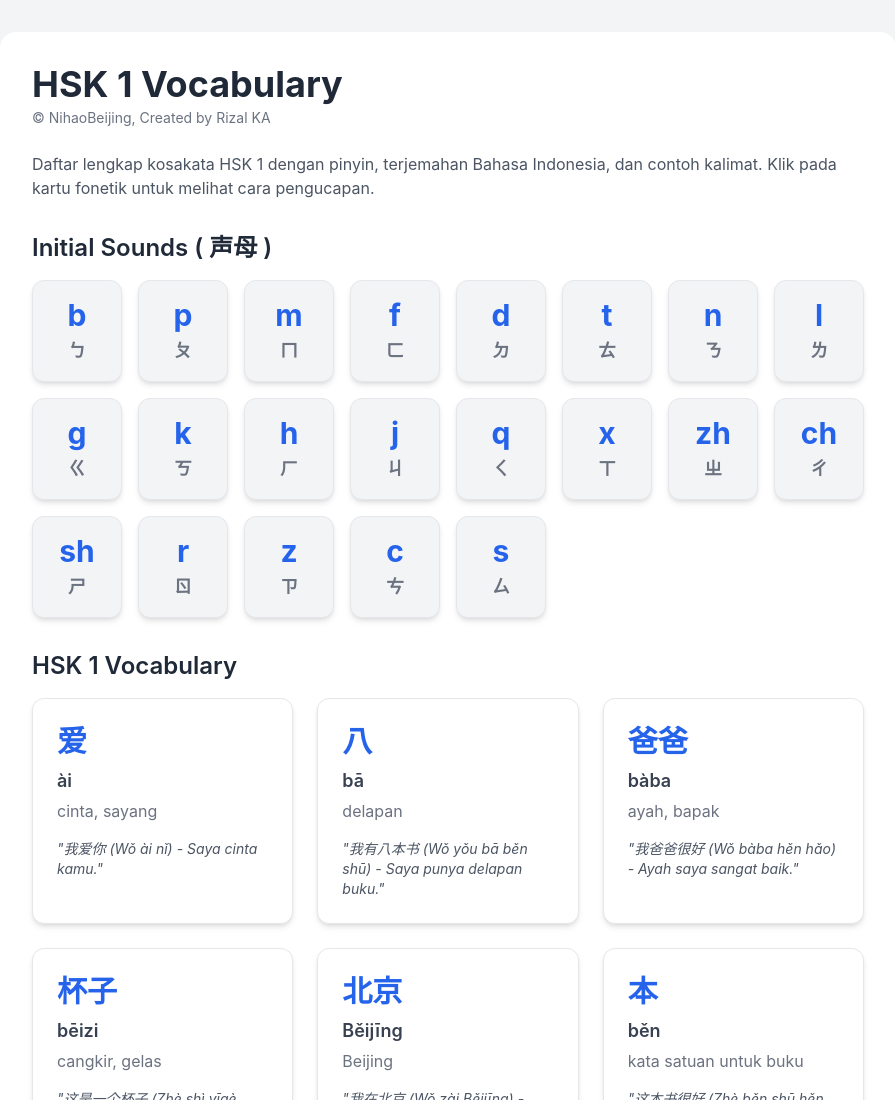
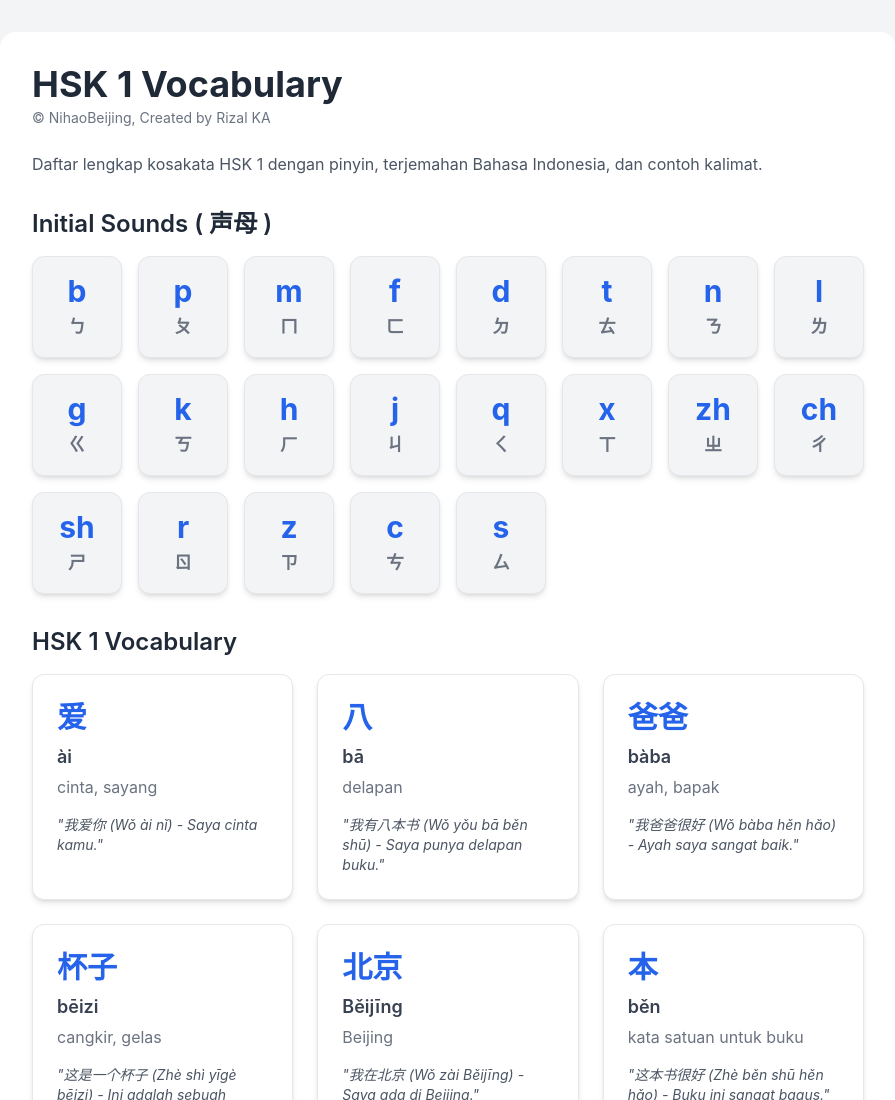
Before and after one commit to RizalKhoirulAnam/NihaoBeijing, a plain HTML site: page index.html in a window 1280 px wide. Shown: the top 1100 px of the page, without its empty margins (192-1087 px from the left). Drawn offline with nearby package versions, Linux system fonts and the light colour scheme.

Commit message:
Update index.html

```diff
--- a/index.html
+++ b/index.html
@@ -25,7 +25,7 @@
             <p class="text-sm text-gray-500">© NihaoBeijing, Created by Rizal KA</p>
         </div>
 
-        <p class="text-center sm:text-left text-gray-600 mb-4">Daftar lengkap kosakata HSK 1 dengan pinyin, terjemahan Bahasa Indonesia, dan contoh kalimat. Klik pada kartu fonetik untuk melihat cara pengucapan.</p>
+        <p class="text-center sm:text-left text-gray-600 mb-4">Daftar lengkap kosakata HSK 1 dengan pinyin, terjemahan Bahasa Indonesia, dan contoh kalimat.</p>
 
         <!-- Bagian untuk fonetik Pinyin -->
         <h2 class="text-2xl font-semibold text-gray-800 mt-8 mb-4">Initial Sounds ( 声母 )</h2>
```
